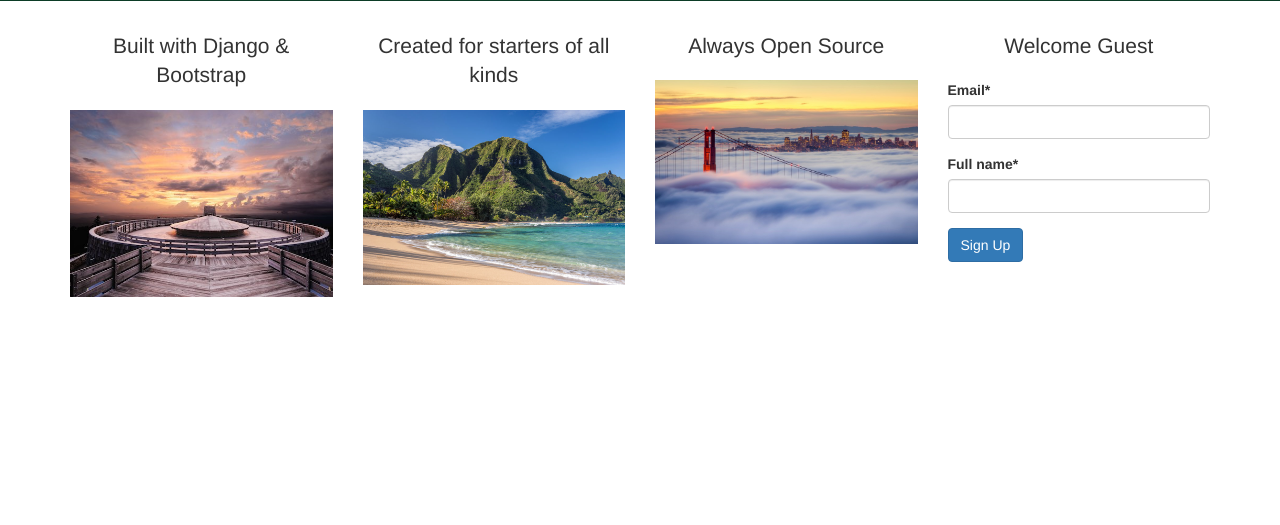
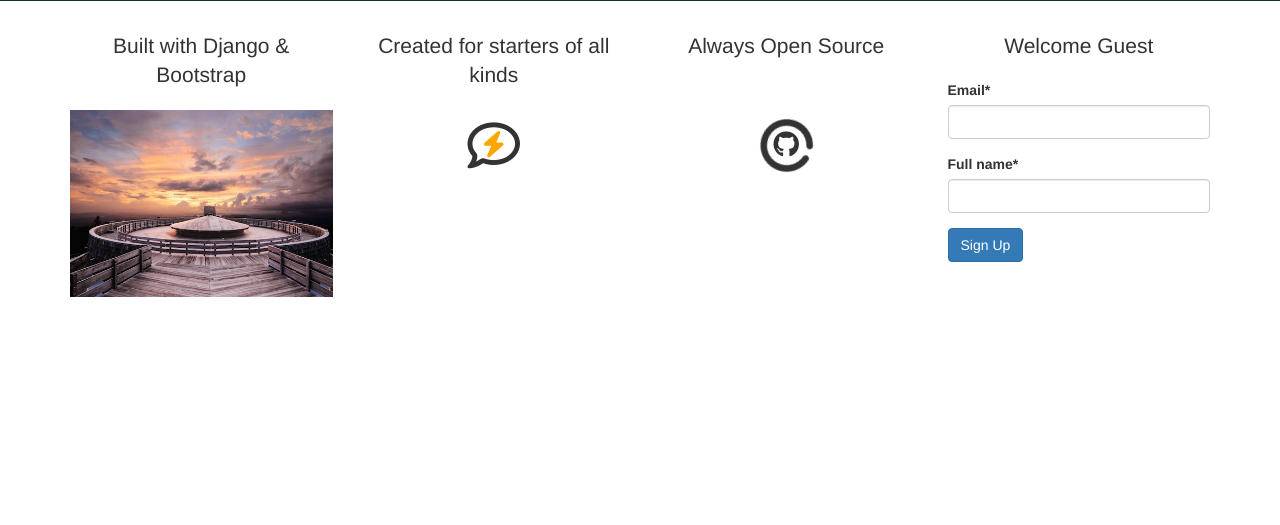
Before and after one commit to Savanand/mvp, a Django app: page / in a window 1280 px wide. Shown: the part 466-991 px from the top of the page. Run offline with Django 3.2, Linux system fonts and the light colour scheme; some libraries are stand-ins or nearby versions.

Commit message:
added font-awesome icons

```diff
--- a/templates/head_css.html
+++ b/templates/head_css.html
@@ -13,6 +13,7 @@
 <!--     <link href="navbar-static-top.css" rel="stylesheet">
  -->    <link href="{% static 'css/navbar-static-top.css' %}" rel="stylesheet">
 <link href="{% static 'css/custom.css' %}" rel="stylesheet">
+<script src="https://use.fontawesome.com/f70bc17b03.js"></script>
     <!-- Just for debugging purposes. Don't actually copy these 2 lines! -->
     <!--[if lt IE 9]><script src="../../assets/js/ie8-responsive-file-warning.js"></script><![endif]-->
     <!-- <script type="text/javascript" src="http://gc.kis.v2.scr.kaspersky-labs.com/D785B8AB-7164-CE42-8107-7927449C05EB/main.js" charset="UTF-8"></script><script src="../../assets/js/ie-emulation-modes-warning.js"></script>
--- a/templates/home.html
+++ b/templates/home.html
@@ -62,13 +62,27 @@
 		<img src="{% static 'img/june-brasstown-bald.jpeg' %}" class="img-responsive">
 	</div>
 	<div class="col-sm-3">
-		<p class="lead text-align-center">Created for starters of all kinds</p>
-		<img src="{% static 'img/tunnels_beach_kauai.jpg' %}" class="img-responsive">
+		<p class="lead text-align-center">Created for starters of all kinds<br><br>
+ 				<span class="fa-stack fa-lg fa-3x">
+					<i class="fa fa-comment-o fa-2x fa-fw  fa-stack-2x "></i>
+					<i style='color: orange;' class="fa fa-bolt fa-1x" aria-hidden="true"></i>
+				</span>
+		</p>
 	</div>
 	<div class="col-sm-3">
-		<p class="lead text-align-center">Always Open Source</p>
-		<img src="{% static 'img/golden_gate.jpg' %}" class="img-responsive">
+		<p class="lead text-align-center">Always Open Source <br><br><br>
+<!-- 			<i class="fa fa-cog fa-spin fa-5x fa-fw"></i>
+			<span class="sr-only">Loading...</span>
+ -->
+ 				<span class="fa-stack fa-lg fa-3x">
+					<i class="fa fa-circle-o-notch fa-spin fa-2x fa-fw  fa-stack-2x "></i>
+  					<i class="fa fa-github" fa-stack-1x aria-hidden="true"></i>
+<!--   					<i class="fa fa-twitter fa-stack-1x"></i>
+ -->				</span>
 
+ 		</p>
+<!-- 		<img src="{% static 'img/golden_gate.jpg' %}" class="img-responsive">
+ -->
 	</div>
 </div>
 
```
